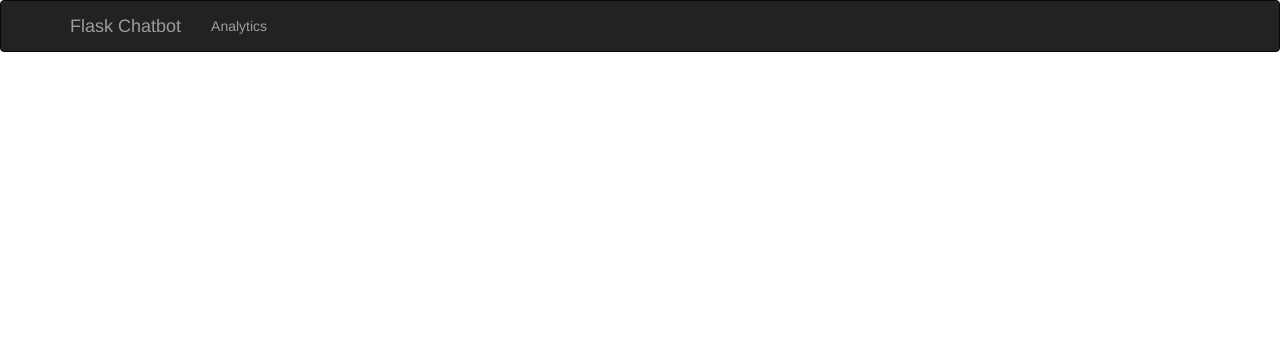
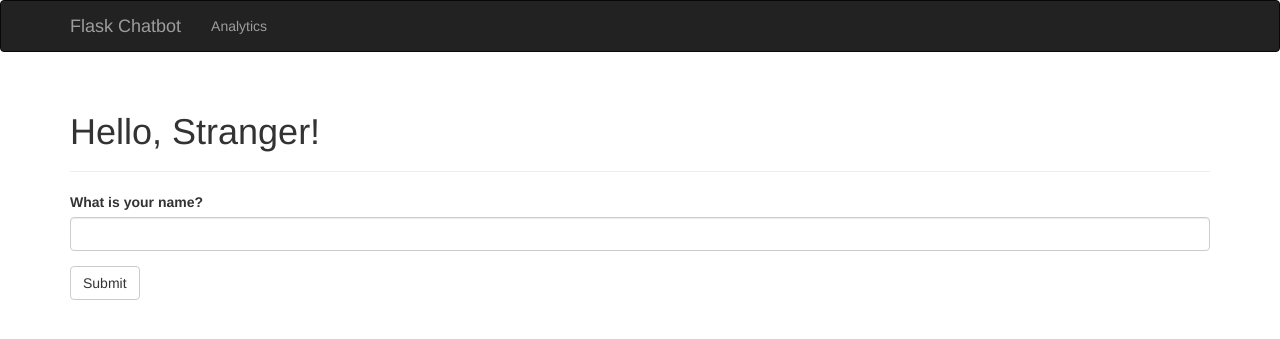
Before and after one commit to rajshirolkar/510-final-chatbot, a Flask app: page / in a window 1280 px wide. Shown: the top 339 px of the page. Run offline with Flask 2, Linux system fonts and the light colour scheme; some libraries are stand-ins or nearby versions.

Commit message:
adding a base.html template; adding flask-moment

```diff
--- a/chatbot.py
+++ b/chatbot.py
@@ -1,12 +1,14 @@
 """Flask application with embedded chatbot and analytics"""
 from flask import Flask, render_template
 from flask_bootstrap import Bootstrap
+from flask_moment import Moment
 from flask_wtf import FlaskForm
 from wtforms import StringField, SubmitField
 from wtforms.validators import DataRequired
 
 app = Flask(__name__)
 bootstrap = Bootstrap(app)
+moment = Moment(app)
 app.config['SECRET_KEY'] = 'bdqVBWEsRebA4d@GiXm7'
 
 
--- /dev/null
+++ b/templates/base.html
@@ -0,0 +1,29 @@
+{% extends "bootstrap/base.html" %}
+
+{% block title %}Flask Chatbot{% endblock %}
+
+{% block navbar %}
+<div class="navbar navbar-inverse" role="navigation">
+    <div class="container">
+        <div class="navbar-header">
+            <a class="navbar-brand" href="/">Flask Chatbot</a>
+        </div>
+        <div class="navbar-collapse collapse">
+            <ul class="nav navbar-nav">
+                <li><a href="/analytics">Analytics</a></li>
+            </ul>
+        </div>
+    </div>
+</div>
+{% endblock %}
+
+{% block content %}
+<div class="container">
+    {% block page_content %}{% endblock %}
+</div>
+{% endblock %}
+
+{% block scripts %}
+{{ super() }}
+{{ moment.include_moment() }}
+{% endblock %}
--- a/templates/index.html
+++ b/templates/index.html
@@ -1,19 +1,9 @@
-{% extends "bootstrap/base.html" %}
+{% extends "base.html" %}
 {% import "bootstrap/wtf.html" as wtf %}
 
-{% block title %}Flask Chatbot{% endblock %}
-
-{% block navbar %}
-<div class="navbar navbar-inverse" role="navigation">
-    <div class="container">
-        <div class="navbar-header">
-            <a class="navbar-brand" href="/">Flask Chatbot</a>
-        </div>
-        <div class="navbar-collapse collapse">
-            <ul class="nav navbar-nav">
-                <li><a href="/analytics">Analytics</a></li>
-            </ul>
-        </div>
-    </div>
+{% block page_content %}
+<div class="page-header">
+    <h1>Hello, {% if name %}{{ name }}{% else %}Stranger{% endif %}!</h1>
 </div>
+{{ wtf.quick_form(form) }}
 {% endblock %}
```
Also changed, not shown: templates/404.html (+1 -16 lines), templates/analytics.html (+1 -18 lines).
